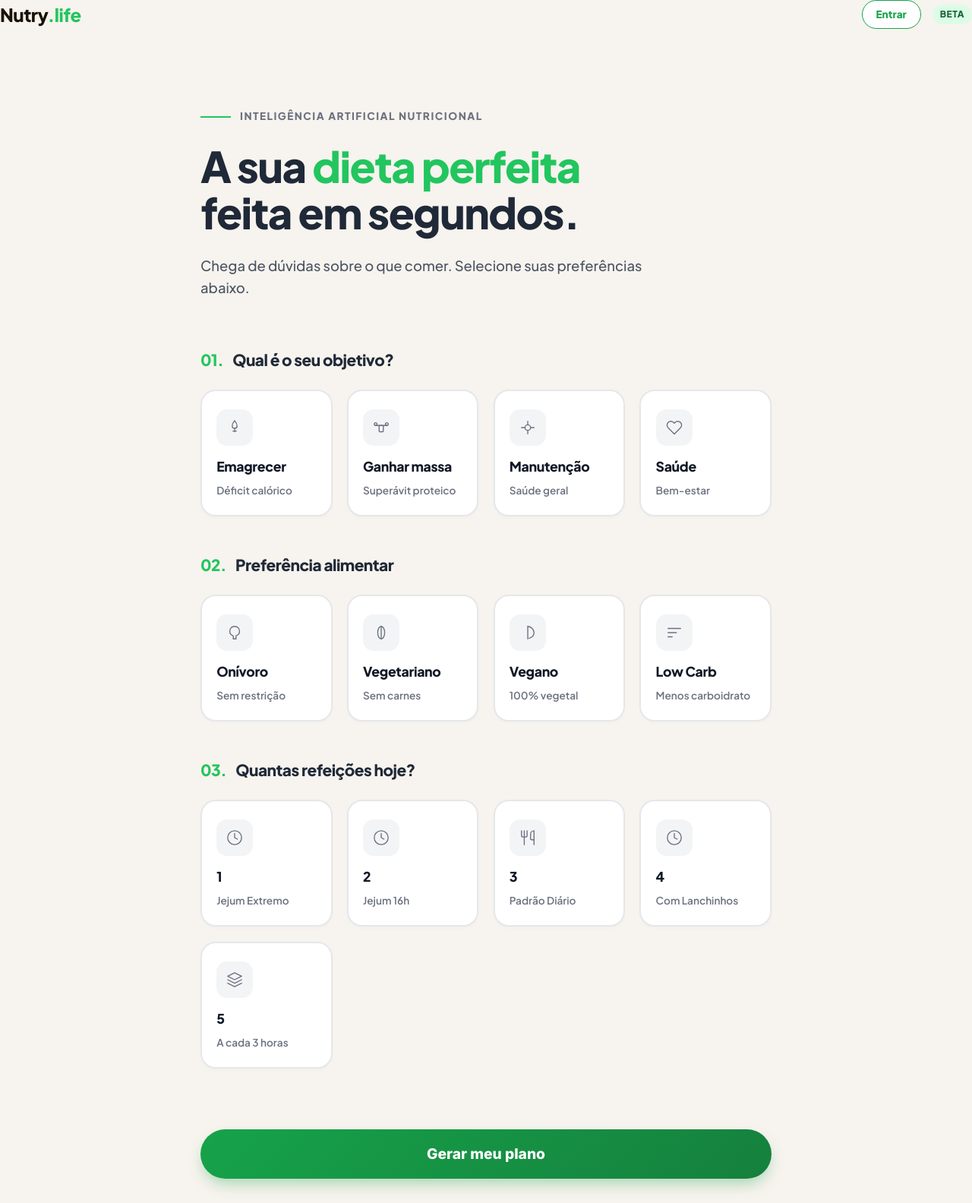
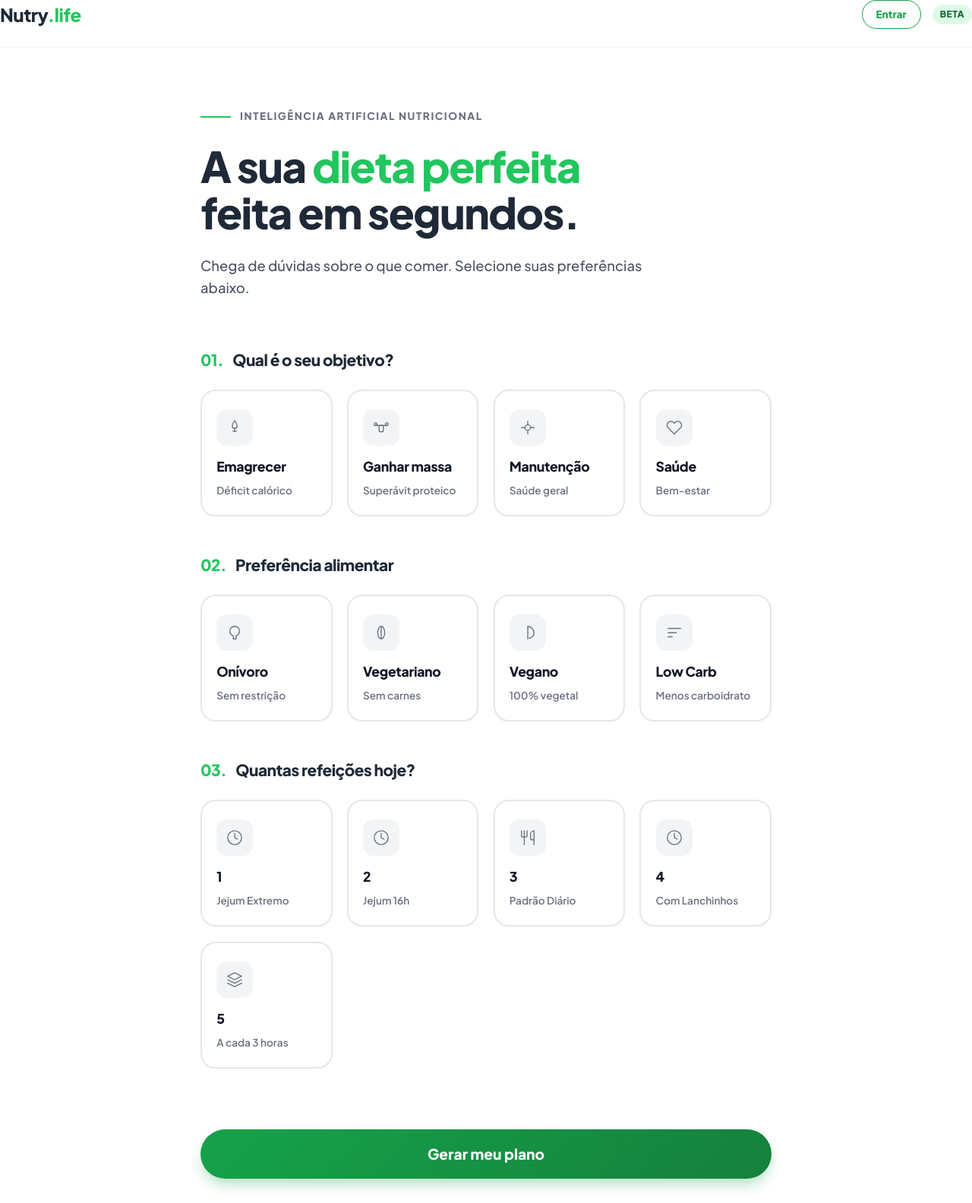
Before and after one commit to elevanceseguros/Nutri, a Next.js app: page / in a window 1280 px wide. Shown: the whole page at 76% size. Built offline with nearby package versions, Linux system fonts and the light colour scheme; a web font is replaced by a local one.

Commit message:
Update globals.css

```diff
--- a/src/app/globals.css
+++ b/src/app/globals.css
@@ -1,30 +1,15 @@
-* {
+*, *::before, *::after {
   box-sizing: border-box;
   margin: 0;
   padding: 0;
 }
 
-:root {
-  --bg: #F7F3EE;
-  --surface: #FFFFFF;
-  --surface2: #F0EBE3;
-  --ink: #1A1208;
-  --ink2: #6B5E4E;
-  --ink3: #A89880;
-  --accent: #2D5016;
-  --accent2: #C8440A;
-  --gold: #B8860B;
-  --border: #E2D9CE;
-  --card: #FFFFFF;
-  --tag-bg: #EDE8E0;
-}
-
 html, body { height: 100%; }
 
 body {
-  font-family: 'Inter', sans-serif;
-  background: var(--bg);
-  color: var(--ink);
+  font-family: 'Plus Jakarta Sans', 'Inter', sans-serif;
+  background: #ffffff;
+  color: #1f2937;
   line-height: 1.5;
   -webkit-font-smoothing: antialiased;
 }
@@ -35,11 +20,11 @@ body {
 
 @keyframes fadeUp {
   from { opacity: 0; transform: translateY(16px); }
-  to { opacity: 1; transform: translateY(0); }
+  to   { opacity: 1; transform: translateY(0); }
 }
 
 .fade-up {
   animation: fadeUp 0.45s ease forwards;
 }
 
-button { font-family: 'Inter', sans-serif; }
+button { font-family: inherit; }
```
